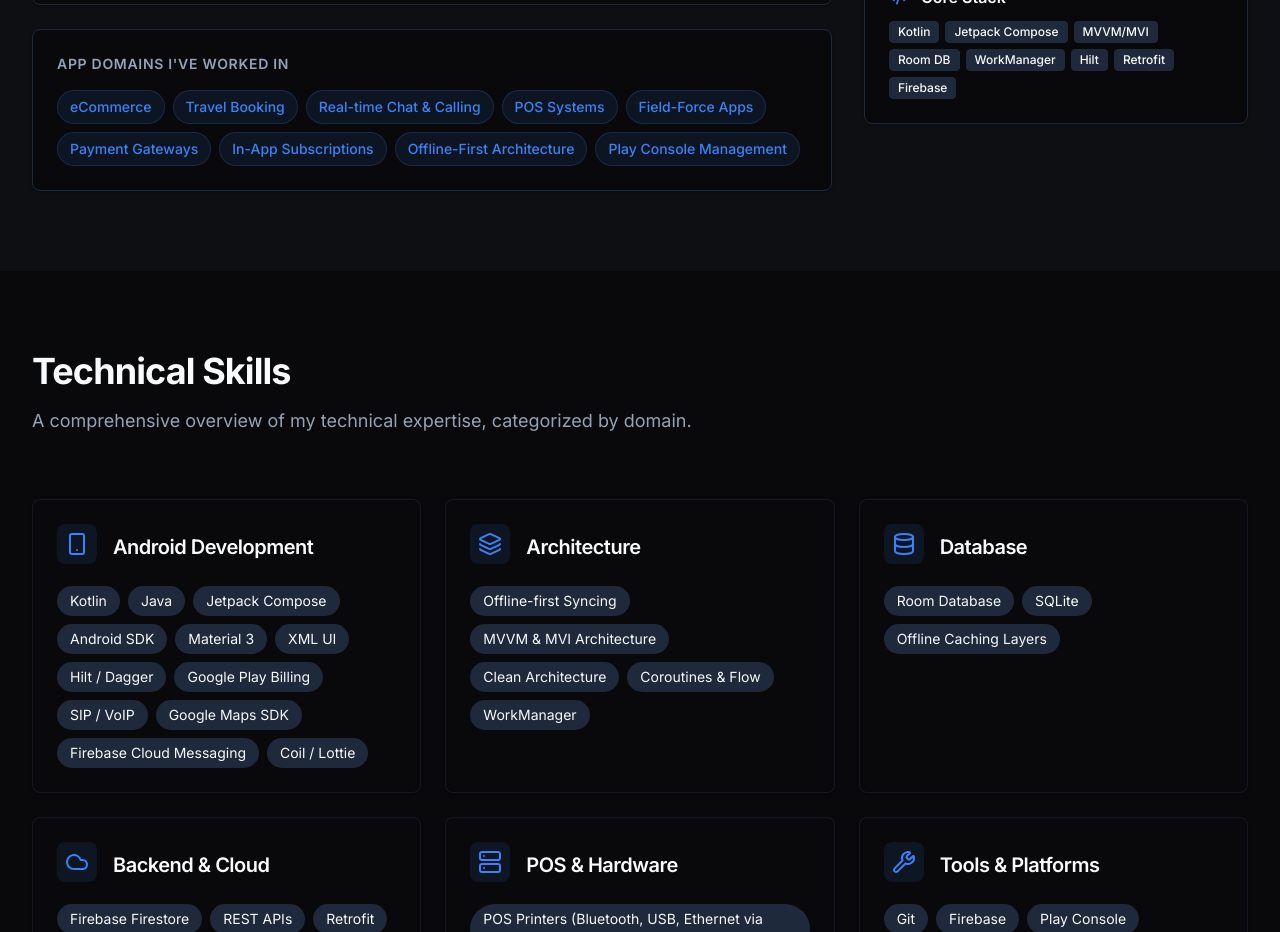
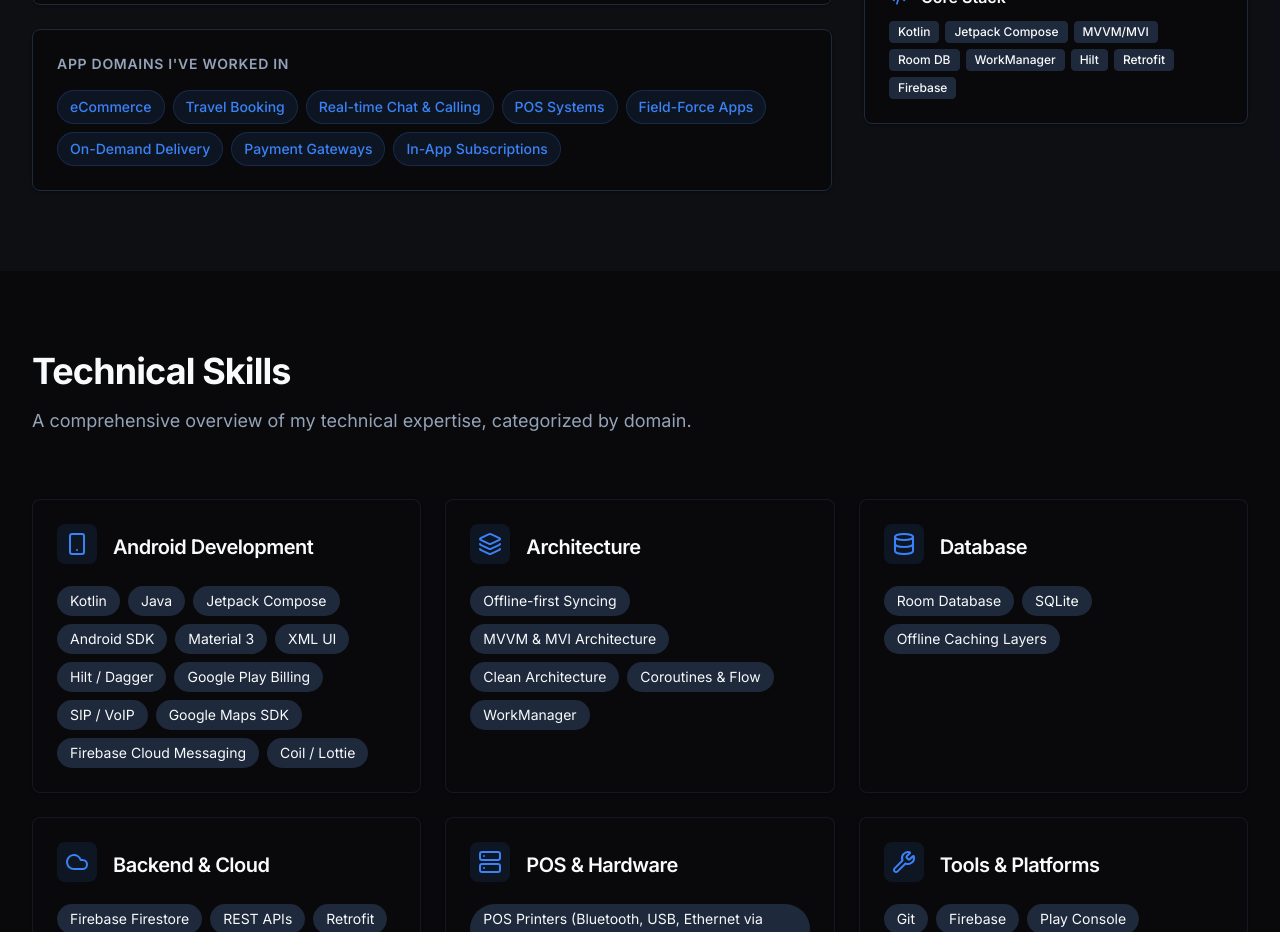
Before and after one commit to ajaypadilam/ajay-portfolio-, a Next.js app: page / in a window 1280 px wide. Shown: the part 1360-2292 px from the top of the page. Built offline with nearby package versions, Linux system fonts and the light colour scheme.

Commit message:
feat: update App Domains chips, replace Play Console with In-App Subscriptions

```diff
--- a/src/components/sections/About.tsx
+++ b/src/components/sections/About.tsx
@@ -12,10 +12,9 @@ const domains = [
   "Real-time Chat & Calling",
   "POS Systems",
   "Field-Force Apps",
+  "On-Demand Delivery",
   "Payment Gateways",
   "In-App Subscriptions",
-  "Offline-First Architecture",
-  "Play Console Management",
 ];
 
 export function About() {
```
